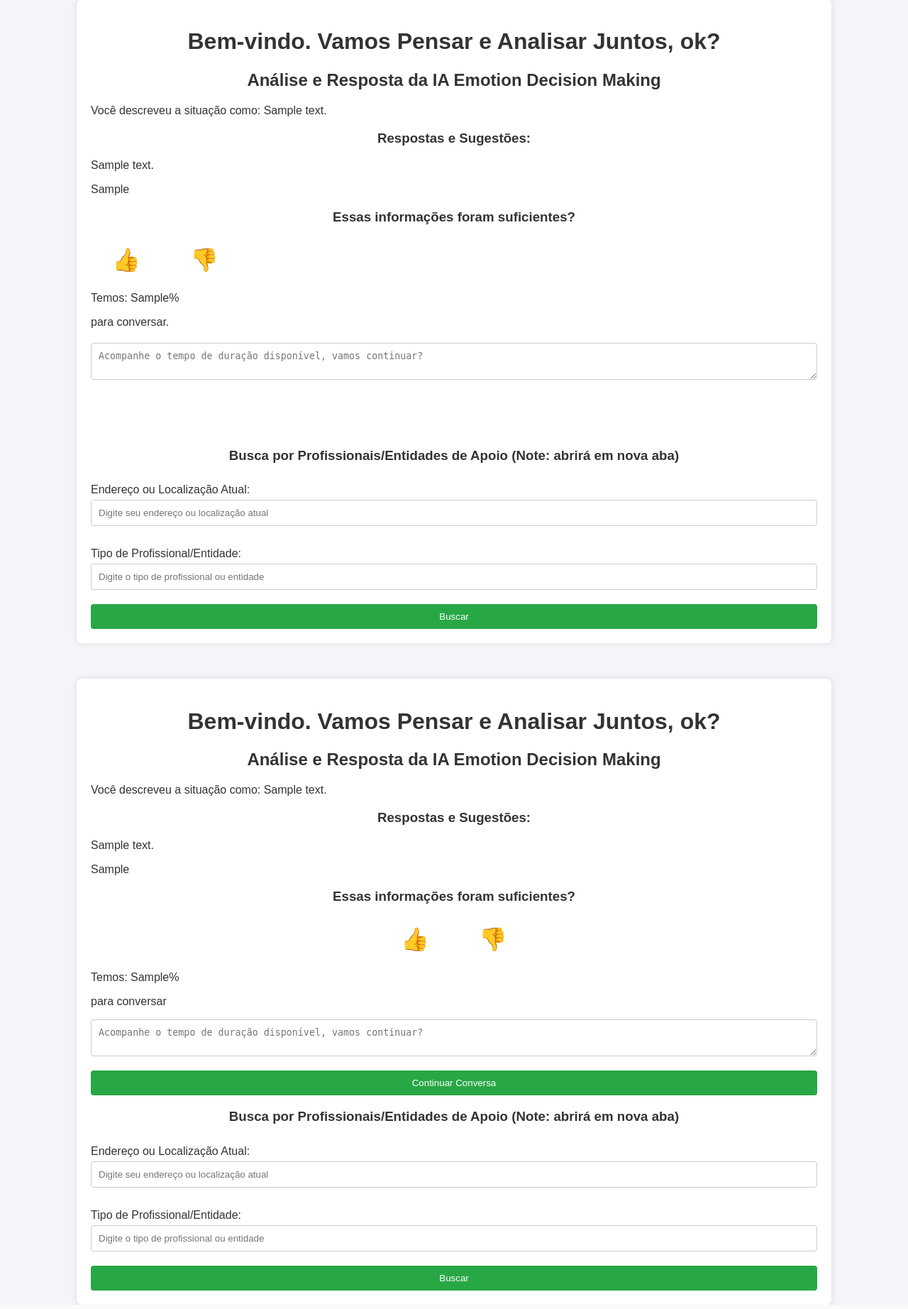
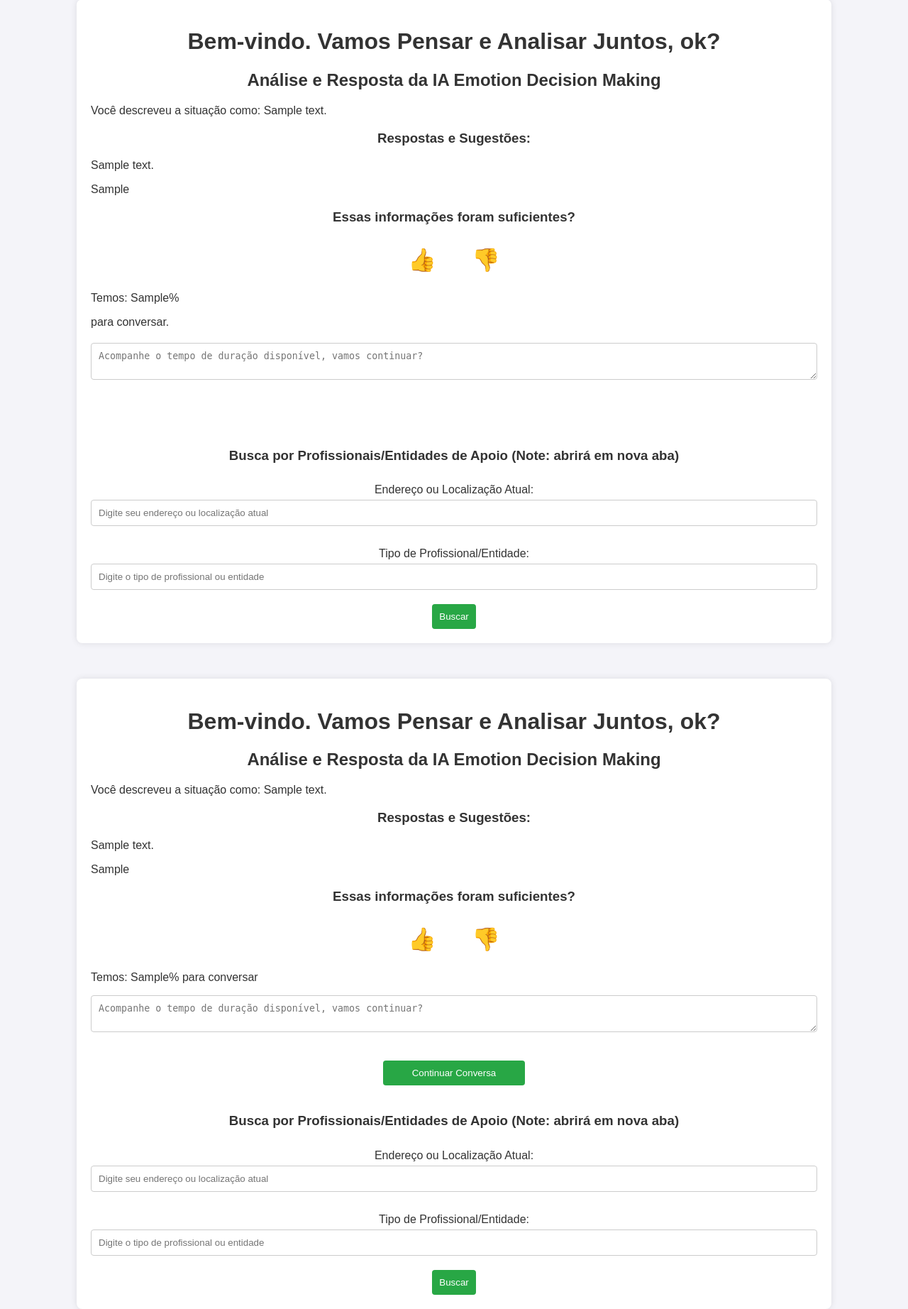
Before and after one commit to JoaoCarlosOrquiza/iaemotiondecisionmaking, a Flask app: template templates/results.html in a window 1280 px wide. Shown: the part 51-1895 px from the top of the page at 71% size. Run offline with Flask 2, Linux system fonts and the light colour scheme; the template is opened without the code that fills it: most values are stand-ins (such as "Sample title", 1, 10 or a date in 2020).

Commit message:
Atualizações no projeto e melhorias implementadas

```diff
--- a/static/css/styles.css
+++ b/static/css/styles.css
@@ -1,5 +1,32 @@
 /* styles.css */
 
+/* Estilo para centralizar o contêiner de feedback */
+.feedback-buttons {
+    display: flex;
+    justify-content: center;
+    gap: 10px;
+}
+
+/* Estilo para os botões de feedback */
+#feedback-form {
+    text-align: center;
+    margin-top: 20px;
+}
+
+#feedback-form button {
+    font-size: 2em;
+    padding: 10px 20px;
+    background-color: transparent;
+    border: none;
+    cursor: pointer;
+}
+
+#feedback-form button:hover {
+    background-color: #f0f0f0;
+    border-radius: 50%;
+}
+
+/* Outros estilos */
 body {
     font-family: Arial, sans-serif;
     background-color: #f4f4f9;
@@ -72,22 +99,16 @@
     border-radius: 4px;
 }
 
-/* Estilo para os botões de feedback */
-#feedback-form {
-    text-align: center;
-    margin-top: 20px;
+/* Estilo para garantir que o botão "Continuar" esteja visível */
+form#feedback-form, form#location-form, form#continue-form {
+    display: flex;
+    flex-direction: column;
+    align-items: center;
 }
 
-#feedback-form button {
-    font-size: 2em;
-    margin: 0 10px;
-    padding: 10px 20px;
-    background-color: transparent;
-    border: none;
-    cursor: pointer;
+form#continue-form button {
+    display: block;
+    width: 100%;
+    max-width: 200px;
+    margin: 20px auto;
 }
-
-#feedback-form button:hover {
-    background-color: #f0f0f0;
-    border-radius: 50%;
-}
--- a/templates/results.html
+++ b/templates/results.html
@@ -107,12 +107,12 @@
             <h3>Essas informações foram suficientes?</h3>
             <form id="feedback-form" method="POST">
                 <input type="hidden" id="feedback" name="feedback">
-                <div style="display: flex; gap: 10px; justify-content: center;">
-                    <button type="button" onclick="submitFeedback('👍')">👍</button>
-                    <button type="button" onclick="submitFeedback('👎')">👎</button>
+                <div class="feedback-buttons">
+					<button type="button" onclick="submitFeedback('👍')">👍</button>
+					<button type="button" onclick="submitFeedback('👎')">👎</button>
                 </div>
             </form>
-            <p>Temos: {{ tokens_used }}%</p> para conversar</p>
+            <p>Temos: {{ tokens_used }}% para conversar</p>
             <form id="continue-form" method="POST" action="/continue">
                 <textarea id="previous_answer" name="previous_answer" placeholder="Acompanhe o tempo de duração disponível, vamos continuar?"></textarea>
                 <button type="submit">Continuar Conversa</button>
```
